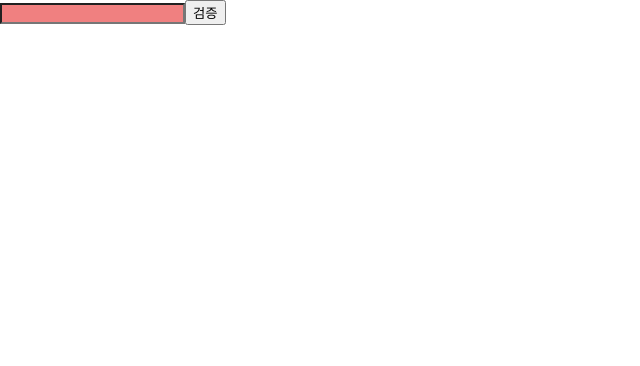
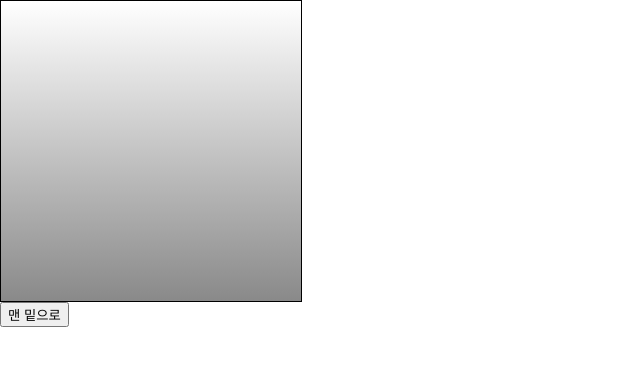
Before and after one commit to alanhakhyeonsong/React-Playground, a React (Create React App) app in the folder playground/: page / in a window 1280 px wide. Shown: the top 366 px of the page, without its empty margins (0-640 px from the left). Built offline with nearby package versions, Linux system fonts and the light colour scheme.

Commit message:
Chapter 5 ref + 내부 메서드

```diff
--- a/playground/src/App.js
+++ b/playground/src/App.js
@@ -1,8 +1,18 @@
 import './App.css';
-import ValidationSample from './chapter05/ValidationSample';
+import React, { Component } from 'react';
+import ScrollBox from './chapter05/ScrollBox';
 
-function App() {
-  return <ValidationSample />
+class App extends Component {
+  render() {
+    return (
+      <div>
+        <ScrollBox ref={(ref) => this.scrollBox=ref} />
+        <button onClick={() => this.scrollBox.scrollToBottom()}>
+          맨 밑으로
+        </button>
+      </div>
+    );
+  }
 }
 
 export default App;
--- /dev/null
+++ b/playground/src/chapter05/ScrollBox.js
@@ -0,0 +1,34 @@
+import React, { Component } from 'react';
+
+class ScrollBox extends Component {
+  scrollToBottom = () => {
+    const { scrollHeight, clientHeight } = this.box;
+    this.box.scrollTop = scrollHeight - clientHeight;
+  }
+
+  render() {
+    const style = {
+      border: '1px solid black',
+      height: '300px',
+      width: '300px',
+      overflow: 'auto',
+      position: 'relative'
+    };
+
+    const innerStyle = {
+      width: '100%',
+      height: '650px',
+      background: 'linear-gradient(white, black)'
+    }
+
+    return (
+      <div
+        style={style}
+        ref={(ref) => {this.box=ref}}>
+          <div style={innerStyle}></div>
+      </div>
+    );
+  }
+}
+
+export default ScrollBox;
```
